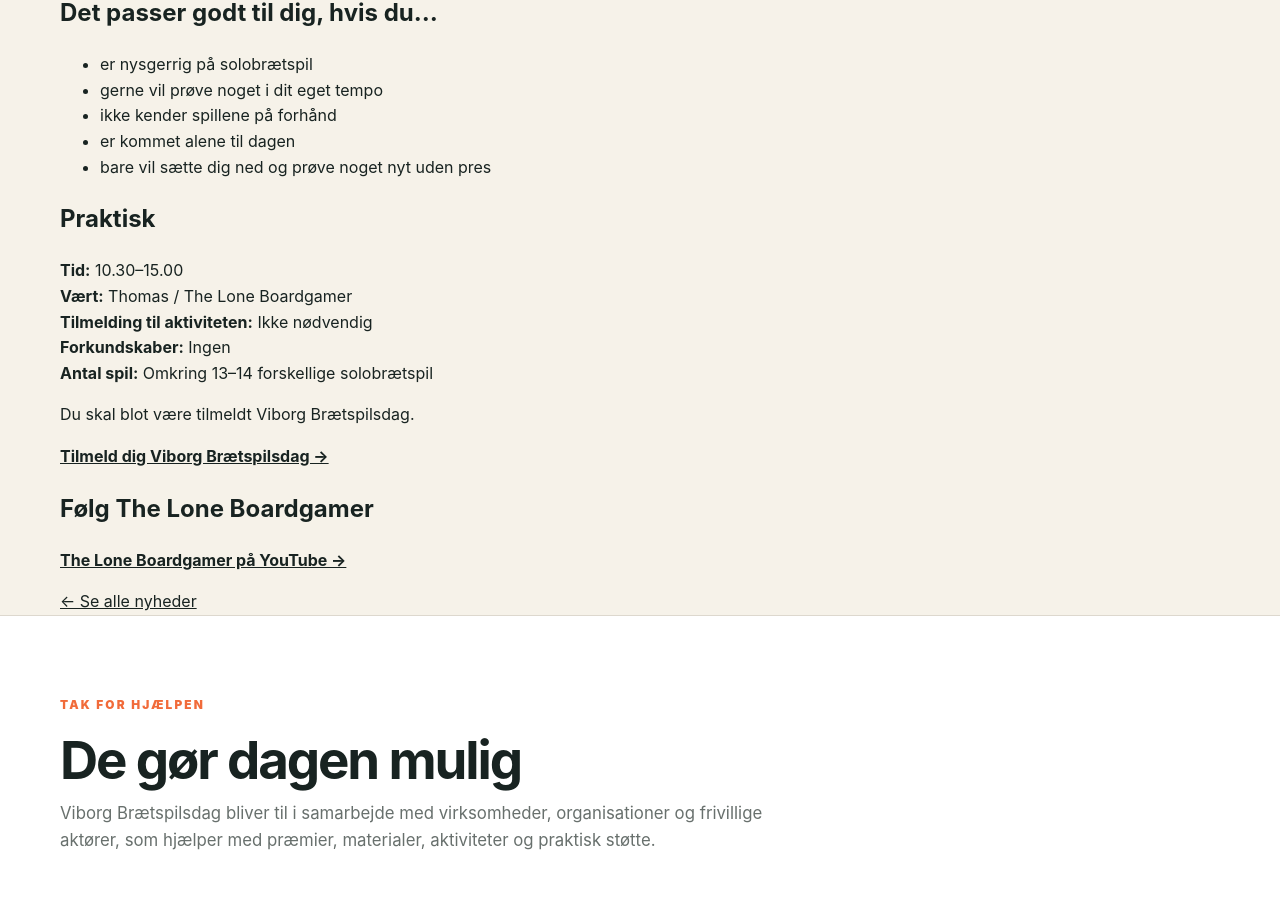
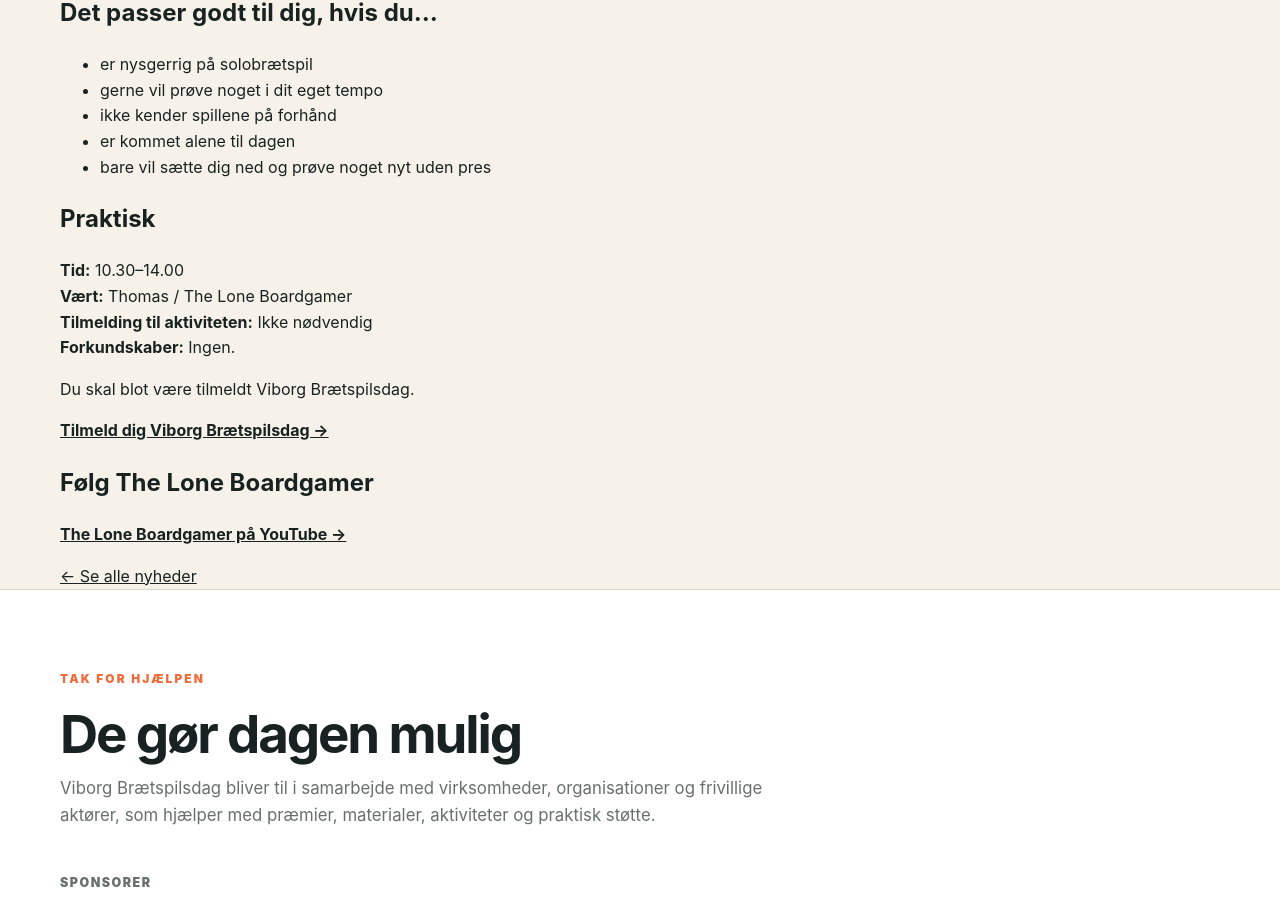
Before and after one commit to Andrejao/spilex, a Jekyll site: the page built from _posts/2026-09-15-laer-solo-braetspil.md, in a window 1280 px wide and 900 px high, scrolled down 1079 px. Built offline with Jekyll 4.4.1, drawn with Linux system fonts in a browser that asks for light colours.

Commit message:
Update 2026-09-15-laer-solo-braetspil.md

```diff
--- a/_posts/2026-09-15-laer-solo-braetspil.md
+++ b/_posts/2026-09-15-laer-solo-braetspil.md
@@ -45,11 +45,10 @@ Flere af spillene kan også udforskes sammen med andre.
 
 ## Praktisk
 
-**Tid:** 10.30–15.00
+**Tid:** 10.30–14.00
 **Vært:** Thomas / The Lone Boardgamer
 **Tilmelding til aktiviteten:** Ikke nødvendig
-**Forkundskaber:** Ingen
-**Antal spil:** Omkring 13–14 forskellige solobrætspil
+**Forkundskaber:** Ingen.
 
 Du skal blot være tilmeldt Viborg Brætspilsdag.
 
```
